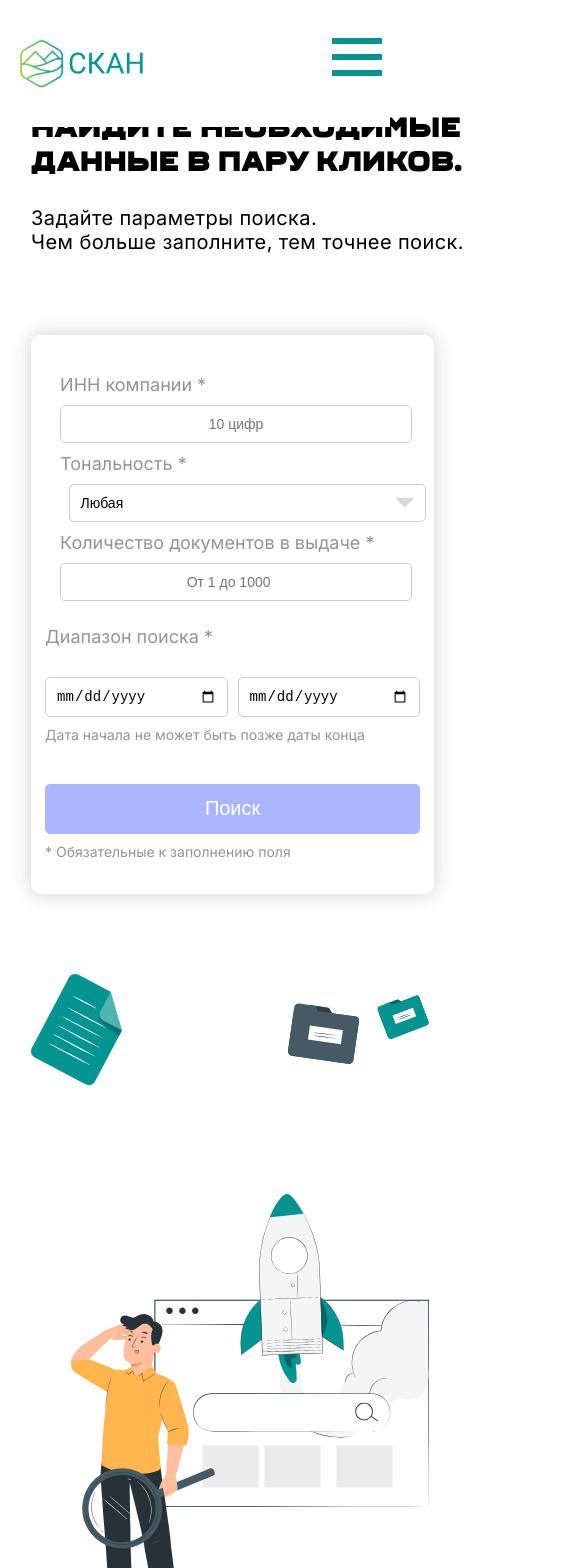
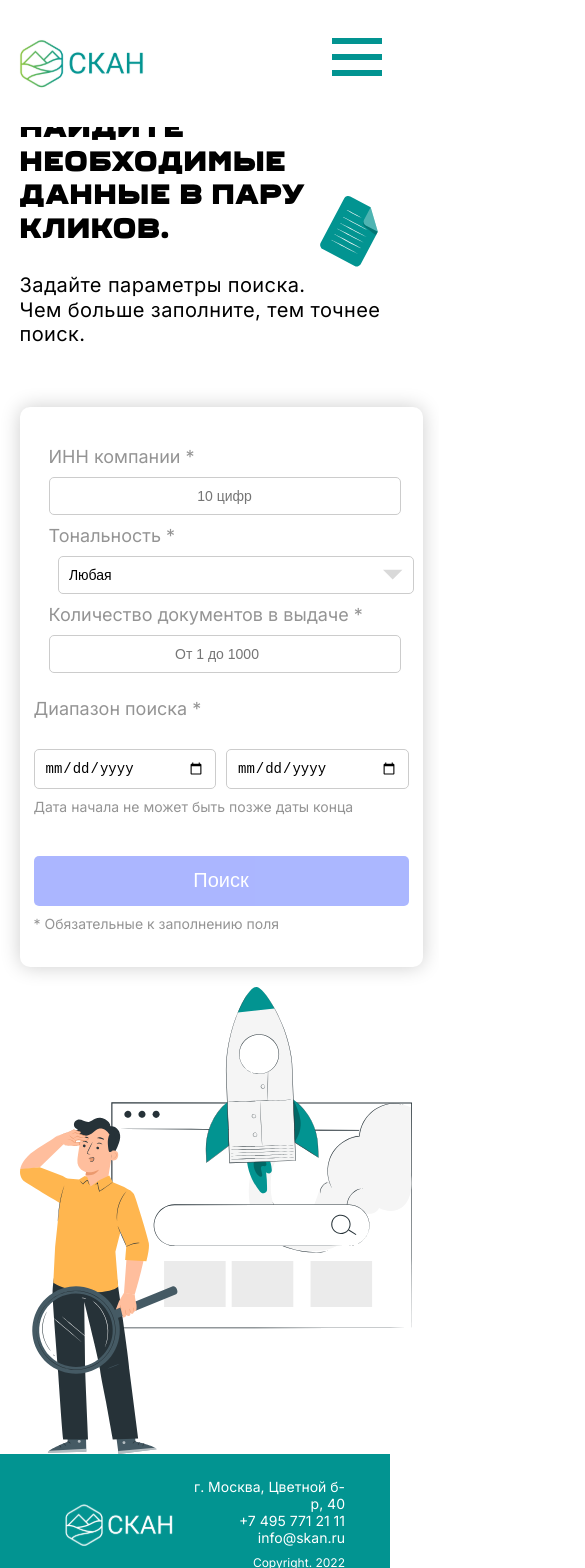
Before and after one commit to zminat/scan, a React (Vite) app: page /search in a window 390 px wide. Shown: the top 1568 px of the page, 585 px wide, since content can reach past the window. Built offline with nearby package versions, Linux system fonts and the light colour scheme; a small style sheet from the web is missing.

Commit message:
Fixed Search for mobiles.

```diff
--- a/src/index.css
+++ b/src/index.css
@@ -21,7 +21,7 @@
 
 .main-content {
   min-height: calc(100vh - 141px - 80px);
-  min-width: 580px;
+  min-width: 375px;
   margin: auto 5% 109px 5%;
 }
 
--- a/src/pages/Search.tsx
+++ b/src/pages/Search.tsx
@@ -15,13 +15,13 @@ function Search() {
                         <p>Задайте параметры поиска. <br/>
                             Чем больше заполните, тем точнее поиск.</p>
                     </div>
-                    <SearchForm />
                 </div>
-                <div className="search-images">
-                    <div className="documents">
-                        <img className="document" src={DocumentImg} alt="Документ" />
-                        <img className="folders" src={FoldersImg} alt="Папки" />
-                    </div>
+                <div className="documents">
+                    <img className="document" src={DocumentImg} alt="Документ" />
+                    <img className="folders" src={FoldersImg} alt="Папки" />
+                </div>
+                <SearchForm />
+                <div className="search-image">
                     <img className="searching-man" src={SearchingManImg} alt="Мужчина с лупой" />
                 </div>
             </div>
--- a/src/styles/Search.css
+++ b/src/styles/Search.css
@@ -1,8 +1,21 @@
-/*.container {*/
-/*    max-width: 817px;*/
-/*}*/
+.search {
+    display: flex;
+    flex-wrap: wrap;
+    flex-direction: row;
+    justify-content: flex-start;
+    gap: 2%;
+    margin: 0;
+}
+
+.search h1 {
+    font-weight: 900;
+    font-size: 40px;
+    line-height: 48px;
+    letter-spacing: 0.03em;
+}
 
 .title-container {
+    width: 817px;
     display: flex;
     flex-direction: column;
     gap: 10px;
@@ -13,16 +26,16 @@
     font-family: "Inter", serif;
     font-weight: 400;
     font-size: 20px;
-    line-height: 24.2px;
+    line-height: 24px;
     letter-spacing: 0.02em;
     max-width: 450px;
 }
 
 .title-context {
-    margin: 20px 0px 70px 0px;
+    margin: 20px 0 47px 0;
 }
 
-.search-images {
+.search-image {
     display: flex;
     flex-direction: column;
     gap: 108px;
@@ -31,7 +44,7 @@
 .documents {
     display: flex;
     flex-direction: row;
-    gap: 166px;
+    gap: 40%;
 }
 
 .document img {
@@ -39,6 +52,36 @@
     width: 91px;
 }
 
-.searching-man {
-    margin-left: 10%;
+@media screen and (max-width: 1350px) {
+    .search {
+        max-width: 375px;
+        flex-direction: column;
+    }
+
+    .search h1 {
+        font-size: 28px;
+        line-height: 33.6px;
+    }
+
+    .title-container {
+        width: 361px;
+    }
+
+    .title-context {
+        margin: 20px 0 20px 0;
+    }
+
+    .document {
+        z-index: 2;
+        position: relative;
+        margin: 0;
+        top: -170px;
+        width: 58px;
+        height: 71px;
+        left: 300px;
+    }
+
+    .folders {
+        display: none;
+    }
 }
--- a/src/styles/SearchForm.css
+++ b/src/styles/SearchForm.css
@@ -98,6 +98,8 @@ select.custom-select:focus {
         display: block;
         min-width: 375px;
         padding: 14px;
+        margin-bottom: 20px;
+        margin-top: -30px;
     }
 
     .inputsContainer {
```
